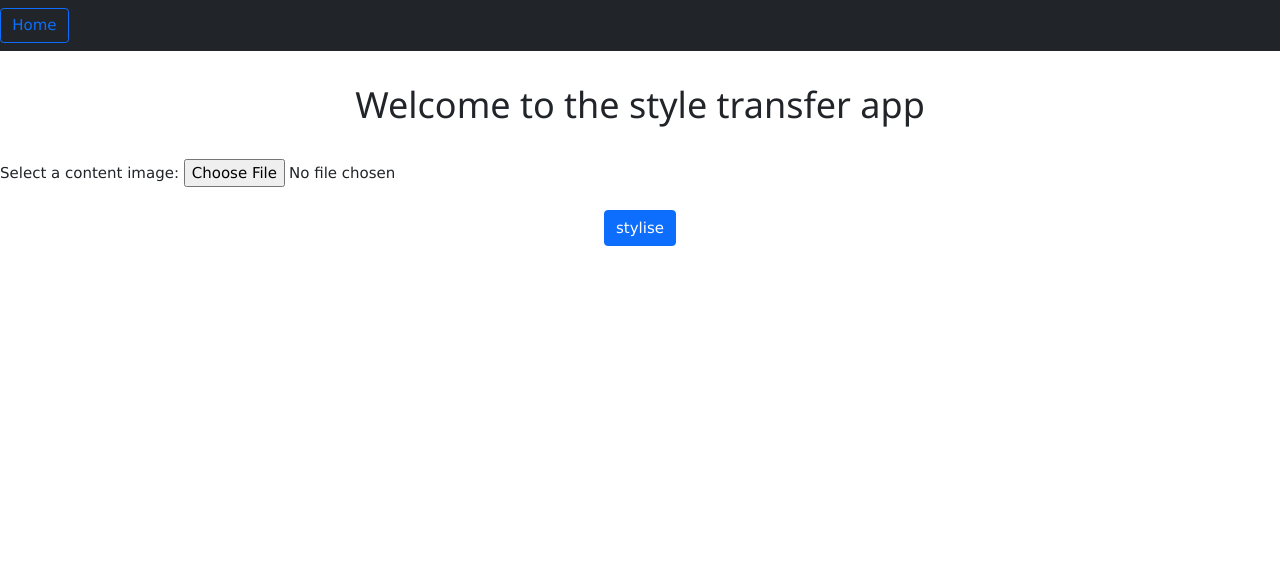
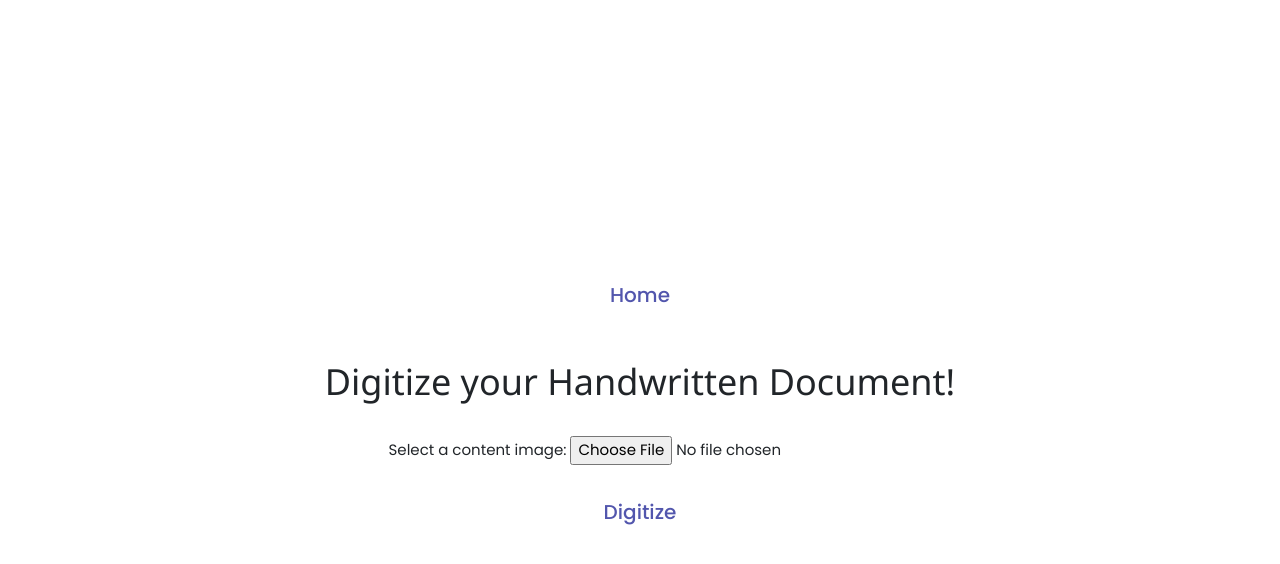
Before and after one commit to debashish6102/major_19bcs6102, a Flask app: page / in a window 1280 px wide. Shown: the top 564 px of the page. Run offline with Flask 2, Linux system fonts and the light colour scheme; some libraries are stand-ins or nearby versions.

Commit message:
7th commit

```diff
--- a/static/styles.css
+++ b/static/styles.css
@@ -11,7 +11,6 @@
   justify-content: center;
   flex-direction: column;
   min-height: 100vh;
-  background: #5256ad;
 }
 .drag-area{
   border: 2px dashed #fff;
--- a/templates/index.html
+++ b/templates/index.html
@@ -8,18 +8,18 @@
 <br />
 
 
-<center><h1>Welcome to the style transfer app</h1></center>
+<center><h1>Digitize your Handwritten Document!</h1></center>
 <br />
 <div class="center">
 <form method='post' enctype="multipart/form-data">
-    <span class="content-label">
-    <label for="content">Select a content image:</label>
-        </span>
+    <span class="content-label" >
+    <label for="content" >Select a content image:</label>
+    </span>
     <input type='file' name='content' id="content">
     <br>
     <br>
     <div align="center" >
-<button class="btn btn-primary">stylise</button>
+<button class="btn btn-primary">Digitize</button>
         </div>
 </form>
     </div>
--- a/templates/layout.html
+++ b/templates/layout.html
@@ -16,7 +16,7 @@
         integrity="sha384-alpBpkh1PFOepccYVYDB4do5UnbKysX5WZXm3XxPqe5iKTfUKjNkCk9SaVuEZflJ"
         crossorigin="anonymous"></script>
 
-    <link rel="stylesheet" type="text/css" href="{{ url_for('static', filename='css/style.css') }}">
+    <link rel="stylesheet" type="text/css" href="{{ url_for('static', filename='styles.css') }}">
 
     <link rel="stylesheet" href="https://www.w3schools.com/w3css/4/w3.css">
 <style>
@@ -28,12 +28,12 @@
     </title>
 </head>
 <body>
- <nav class="navbar navbar-expand-lg navbar navbar-dark bg-dark">
+ <nav class="navbar navbar-expand-lg navbar navbar-dark bg-white">
 <div class="collapse navbar-collapse" id="navbarSupportedContent">
-                <ul class="navbar-nav me-auto mb-2 mb-lg-0">
+                <ul class="navbar-nav me-auto mb-2 mb-lg-0" >
 
                     <li class="nav-item active">
-                        <a type="button" class="btn btn-outline-primary mr-2" href="/">Home</a>
+                        <a type="button" class="btn btn-outline-primary mr-2"  href="/">Home</a>
                     </li>
 
                 </ul>
@@ -43,24 +43,5 @@
     {% block body %}
     {% endblock %}
 
-<script>
-    var slideIndex = 1;
-showDivs(slideIndex);
-
-function plusDivs(n) {
-  showDivs(slideIndex += n);
-}
-
-function showDivs(n) {
-  var i;
-  var x = document.getElementsByClassName("mySlides");
-  if (n > x.length) {slideIndex = 1}
-  if (n < 1) {slideIndex = x.length} ;
-  for (i = 0; i < x.length; i++) {
-    x[i].style.display = "none";
-  }
-  x[slideIndex-1].style.display = "block";
-}
-</script>
 </body>
 </html>
```
Also changed, not shown: static/script.js (+11 -55 lines).
